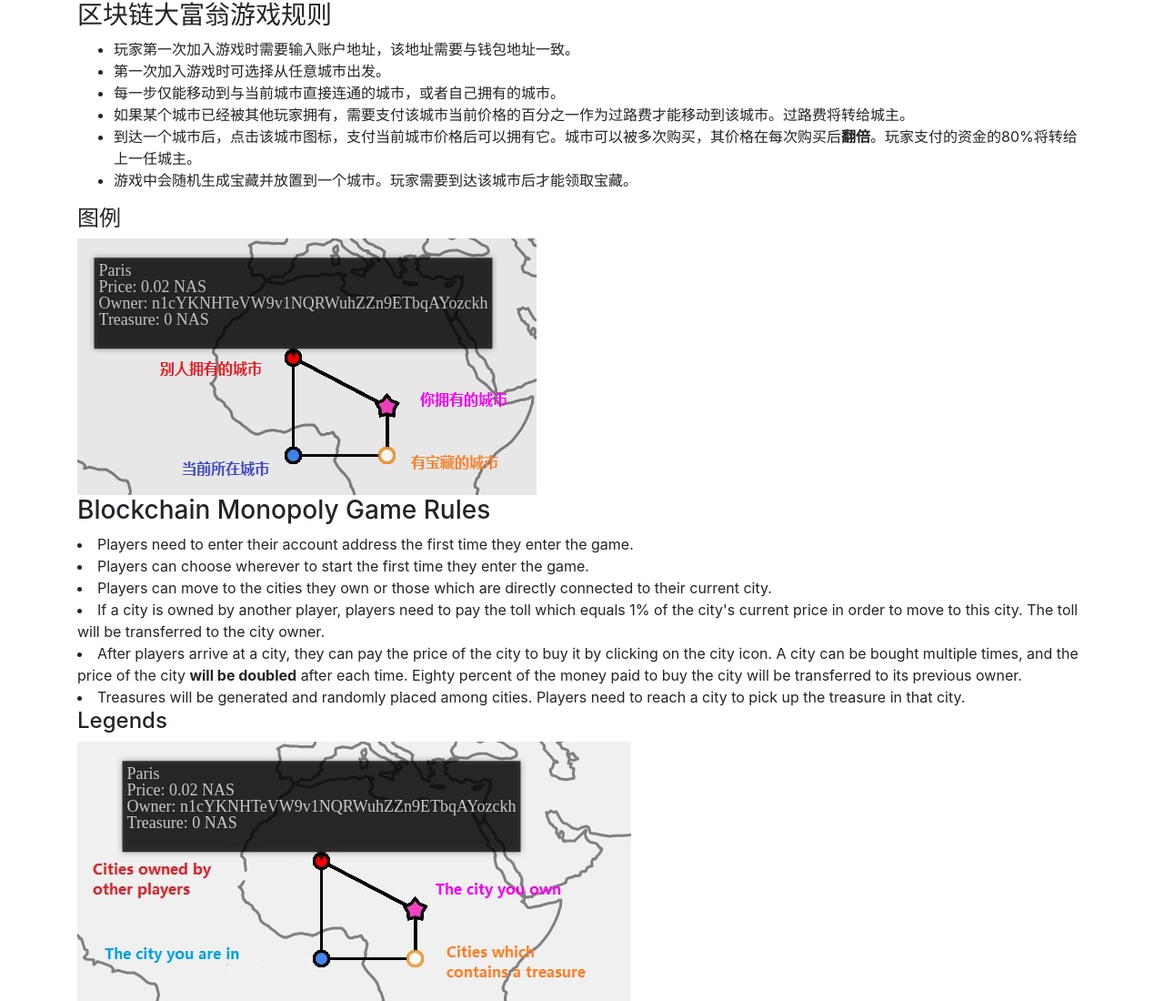
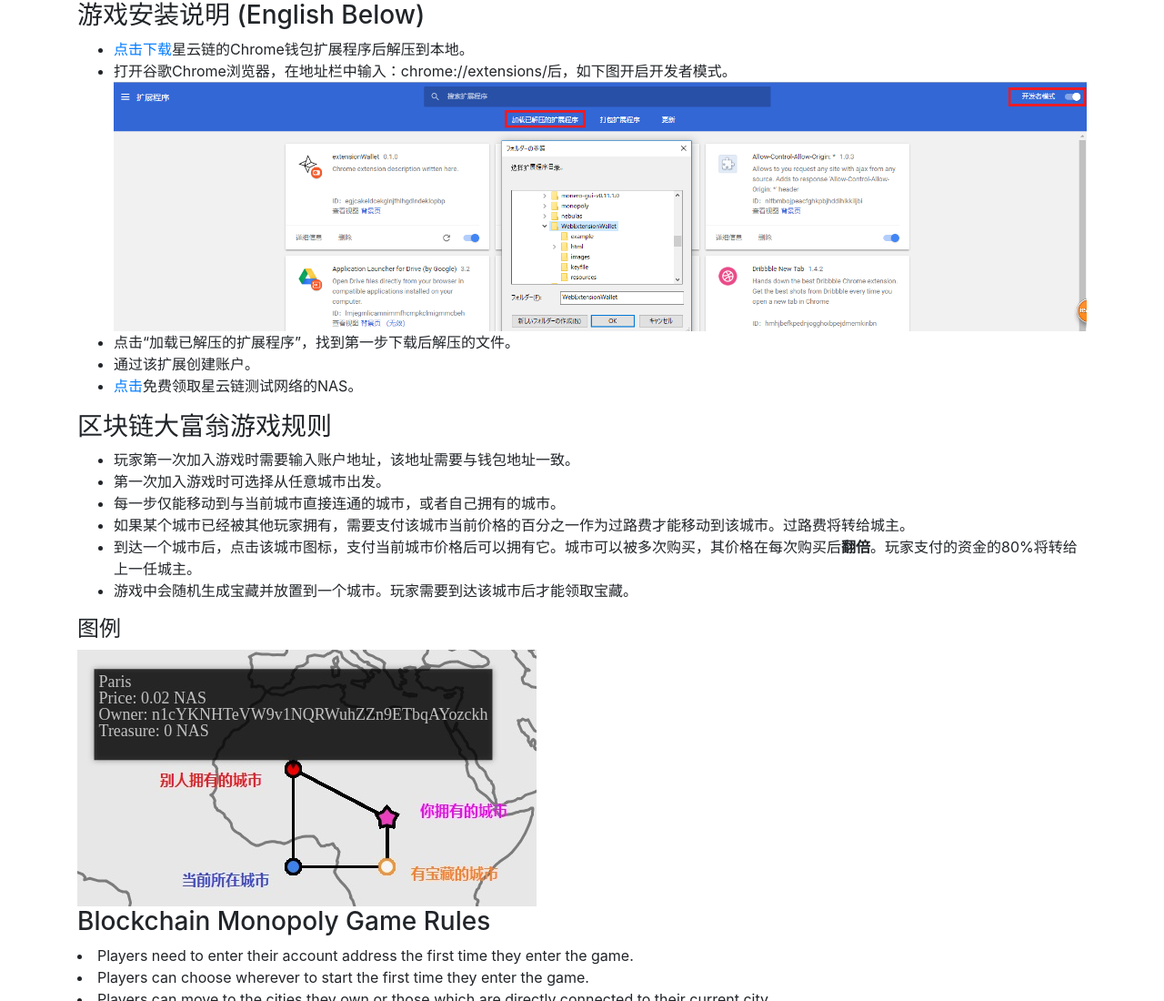
Before and after one commit to xingxiaoxiong/BlockchainMonopolyOnNebulasTest, a plain HTML site: page help.html in a window 1280 px wide. Shown: the top 1100 px of the page at 91% size. Drawn offline with nearby package versions, Linux system fonts and the light colour scheme.

Commit message:
add more help msg

```diff
--- a/help.html
+++ b/help.html
@@ -15,6 +15,16 @@
 
 <body>
     <div class="container">
+        <h3>游戏安装说明 (English Below)</h3>
+        <ul>
+            <li><a target="_blank" href="https://github.com/nebulasio/WebExtensionWallet">点击下载</a>星云链的Chrome钱包扩展程序后解压到本地。</li>
+            <li>打开谷歌Chrome浏览器，在地址栏中输入：chrome://extensions/后，如下图开启开发者模式。</li>
+            <img src="./img/add-chrome-extension.png" width="100%" >
+            <li>点击“加载已解压的扩展程序”，找到第一步下载后解压的文件。</li>
+            <li>通过该扩展创建账户。</li>
+            <li><a target="_blank" href="https://testnet.nebulas.io/claim/">点击</a>免费领取星云链测试网络的NAS。</li>
+        </ul>
+
         <h3>区块链大富翁游戏规则</h3>
         <ul>
         <li>玩家第一次加入游戏时需要输入账户地址，该地址需要与钱包地址一致。</li>
```
